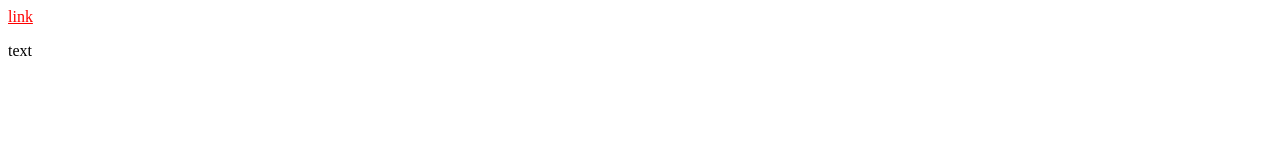
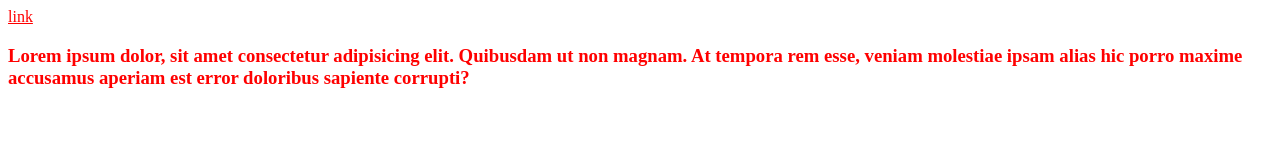
Before and after one commit to birdcagedout/Web, a plain HTML site: page sucoding_css/05_initial_inherit_unset_revert.html in a window 1280 px wide. Drawn offline with Linux system fonts and the light colour scheme.

Commit message:
20230627_home

```diff
--- a/sucoding_css/05_initial_inherit_unset_revert.html
+++ b/sucoding_css/05_initial_inherit_unset_revert.html
@@ -20,8 +20,8 @@
 			color: inherit;
 		}
 		/* 3) p태그 color에 initial을 적용하면 default인 검은색으로 나온다. */
-		p {
-			color: initial;
+		h3 {
+			color: revert;
 		}
 
 	</style>
@@ -30,7 +30,7 @@
 <body>
 	<div>
 		<a href="#"> link </a>
-		<p>text</p>
+		<h3>Lorem ipsum dolor, sit amet consectetur adipisicing elit. Quibusdam ut non magnam. At tempora rem esse, veniam molestiae ipsam alias hic porro maxime accusamus aperiam est error doloribus sapiente corrupti?</h3>
 	</div>
 
 </body>
```
Also changed, not shown: sucoding_css/04_boxmodel6_border_radius.html (+1 -1 lines).
